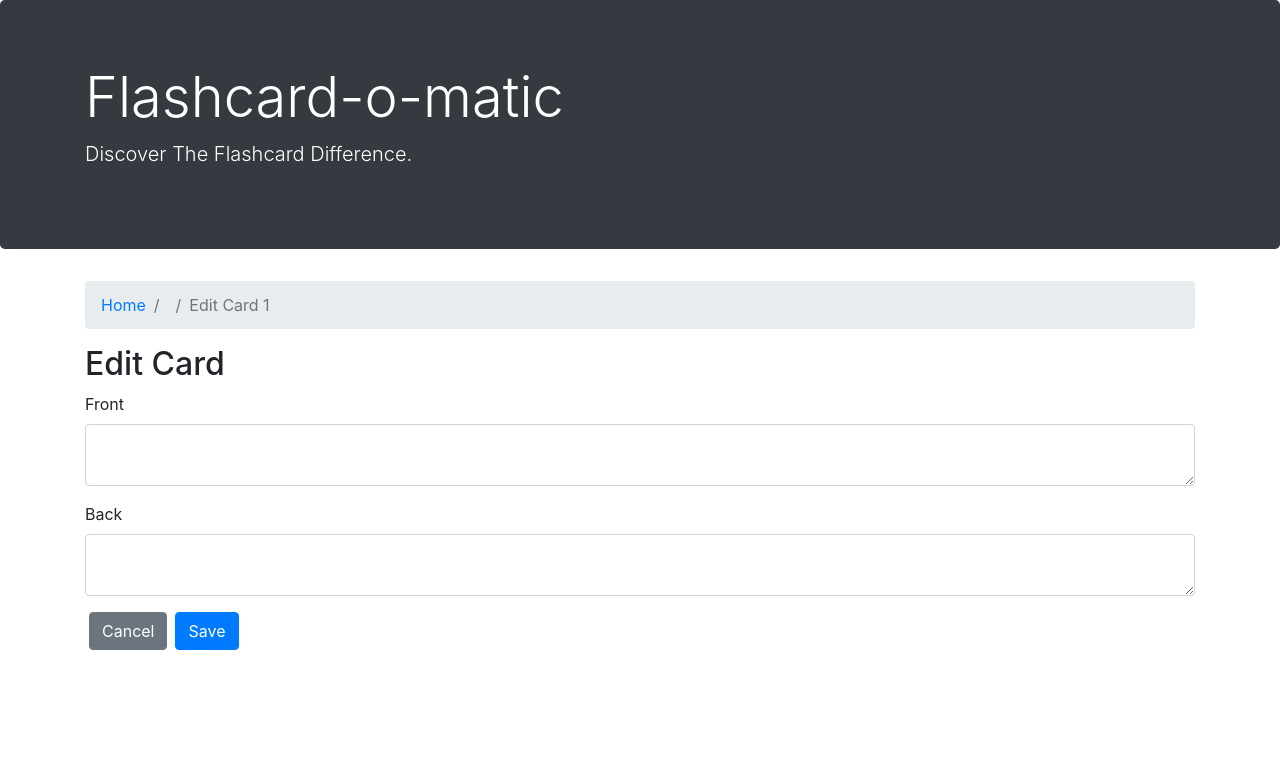
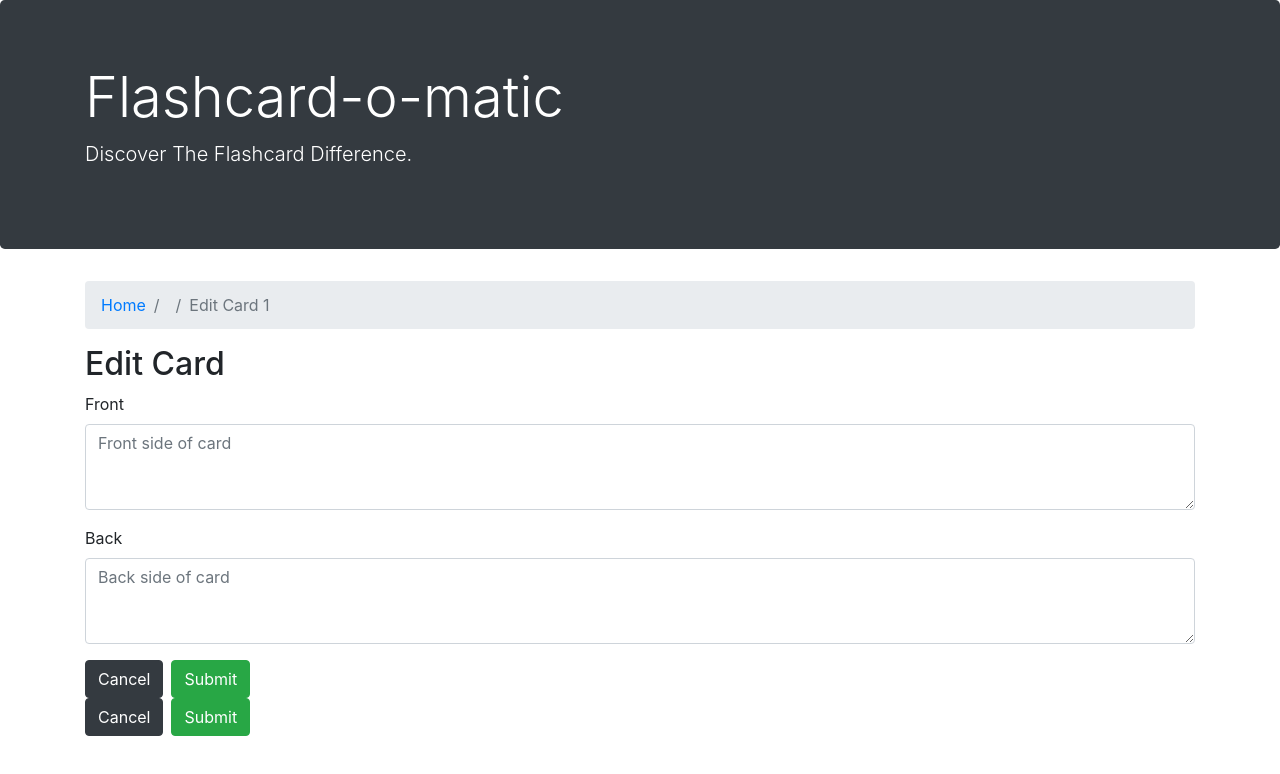
Before and after one commit to MrNarayan/Project_Flashcards, a React (Create React App) app: page /decks/1/cards/1/edit in a window 1280 px wide. Shown: the top 774 px of the page. Built offline with nearby package versions, Linux system fonts and the light colour scheme; no server answers; data requests are answered from the project's data file; a web font is replaced by a local one.

Commit message:
create CardForm.js

```diff
--- a/package.json
+++ b/package.json
@@ -3,8 +3,6 @@
   "version": "0.1.0",
   "private": true,
   "dependencies": {
-    "@fortawesome/free-solid-svg-icons": "^6.4.2",
-    "@fortawesome/react-fontawesome": "^0.2.0",
     "@testing-library/jest-dom": "^4.2.4",
     "@testing-library/react": "^9.5.0",
     "@testing-library/user-event": "^7.2.1",
--- a/src/components/AddCard.js
+++ b/src/components/AddCard.js
@@ -1,6 +1,7 @@
 import React, { useState, useEffect } from "react";
 import { Link, useHistory, useParams } from "react-router-dom";
 import { createCard, readDeck } from "../utils/api/index";
+import CardForm from "./CardForm";
 
 function AddCard() {
     const { deckId } = useParams();
@@ -49,10 +50,6 @@ function AddCard() {
         return response;
     }
 
-    async function handleDone() {
-        history.push(`/decks/${deckId}`);
-    }
-
     return (
         <div>
             <ol className="breadcrumb">
@@ -64,39 +61,12 @@ function AddCard() {
                 </li>
                 <li className="breadcrumb-item active">Add Card</li>
             </ol>
+            <h2>{deck.name}: Add Card</h2>
             <form onSubmit={handleSubmit}>
-                <h2>{deck.name}: Add Card</h2>
-                <div className="form-group">
-                    <label>Front</label>
-                    <textarea
-                        id="front"
-                        name="front"
-                        className="form-control"
-                        onChange={handleChange}
-                        type="text"
-                        value={newCard.front}
-                    />
-                </div>
-                <div className="form-group">
-                    <label>Back</label>
-                    <textarea
-                        id="back"
-                        name="back"
-                        className="form-control"
-                        onChange={handleChange}
-                        type="text"
-                        value={newCard.back}
-                    />
-                </div>
-                <button
-                    className="btn btn-secondary mx-1"
-                    onClick={() => handleDone()}
-                >
-                    Done
-                </button>
-                <button className="btn btn-primary mx-1" type="submit">
-                    Save
-                </button>
+                <CardForm
+                    card={newCard}
+                    handleChange={handleChange}
+                />
             </form>
         </div>
     );
--- /dev/null
+++ b/src/components/CardForm.js
@@ -0,0 +1,49 @@
+import React from "react";
+import {useHistory} from "react-router-dom";
+
+// Component to be used in both the Add Card and Edit Card Screens
+
+function CardForm({ card, handleChange, deckId}) {
+    const history = useHistory();
+
+  return (
+    <div>
+      <div className="form-group">
+        <label htmlFor="cardFront">Front</label>
+        <textarea
+          id="cardFront"
+          name="cardFront"
+          className="form-control"
+          placeholder="Front side of card"
+          rows="3"
+          onChange={handleChange}
+          value={card.front}
+        />
+      </div>
+      <div className="form-group">
+        <label htmlFor="cardBack">Back</label>
+        <textarea
+          id="cardBack"
+          name="cardBack"
+          className="form-control"
+          placeholder="Back side of card"
+          rows="3"
+          onChange={handleChange}
+          value={card.back}
+        />
+      </div>
+        <button
+            type="button"
+            className="btn btn-dark mr-2"
+            onClick={() => history.push(`/decks/${deckId}`)}
+        >
+            Cancel
+        </button>
+        <button type="submit" className="btn btn-success">
+            Submit
+        </button>
+    </div>
+  );
+}
+
+export default CardForm;
--- a/src/components/Deck.js
+++ b/src/components/Deck.js
@@ -115,10 +115,8 @@ function Deck() {
                         </button>
                         <button
                             onClick={() => handleDeleteDeck(deck)}
-                            className="btn btn-danger mx-1"
-                        >
-                            Delete
-                        </button>
+                            className="btn btn-danger mx-1 oi oi-trash"
+                        />
                     </div>
                 </div>
                 <h1>Cards</h1>
--- a/src/components/DeckList.js
+++ b/src/components/DeckList.js
@@ -1,8 +1,6 @@
 import React, { useState, useEffect } from "react";
 import { listDecks, deleteDeck } from "../utils/api/index";
 import { useHistory } from "react-router-dom";
-import { FontAwesomeIcon } from "@fortawesome/react-fontawesome";
-import { faTrash } from "@fortawesome/free-solid-svg-icons";
 
 function DeckList() {
     const history = useHistory();
@@ -78,11 +76,9 @@ function DeckList() {
                                 </button>
                                 <button
                                     type="button"
-                                    className="btn btn-danger mx-1"
+                                    className="btn btn-danger mx-1 oi oi-trash"
                                     onClick={() => handleDelete(deck)}
-                                >
-                                    <FontAwesomeIcon icon={faTrash} />
-                                </button>
+                                />
                             </div>
                         </div>
                     );
--- a/src/components/EditCard.js
+++ b/src/components/EditCard.js
@@ -1,6 +1,7 @@
 import React, { useState, useEffect } from "react";
 import { Link, useHistory, useParams } from "react-router-dom";
 import { readCard, readDeck, updateCard } from "../utils/api/index";
+import CardForm from "./CardForm";
 
 function EditCard() {
     const { deckId, cardId } = useParams();
@@ -17,8 +18,8 @@ function EditCard() {
         deckId: "",
     };
 
-    const [card, setCard] = useState({});
-    const [deck, setDeck] = useState({});
+    const [card, setCard] = useState({initialCardState});
+    const [deck, setDeck] = useState({initialDeckState});
 
     useEffect(() => {
         async function fetchData() {
@@ -59,10 +60,6 @@ function EditCard() {
         return response;
     }
 
-    async function handleCancel() {
-        history.push(`/decks/${deckId}`);
-    }
-
     return (
         <div>
             <ol className="breadcrumb">
@@ -74,38 +71,21 @@ function EditCard() {
                 </li>
                 <li className="breadcrumb-item active">Edit Card {cardId}</li>
             </ol>
+            <h2>Edit Card</h2>
             <form onSubmit={handleSubmit}>
-                <h2>Edit Card</h2>
-                <div className="form-group">
-                    <label>Front</label>
-                    <textarea
-                        id="front"
-                        name="front"
-                        className="form-control"
-                        onChange={handleChange}
-                        type="text"
-                        value={card.front}
-                    />
-                </div>
-                <div className="form-group">
-                    <label>Back</label>
-                    <textarea
-                        id="back"
-                        name="back"
-                        className="form-control"
-                        onChange={handleChange}
-                        type="text"
-                        value={card.back}
-                    />
-                </div>
+                <CardForm
+                    card={card}
+                    handleChange={handleChange}
+                />
                 <button
-                    className="btn btn-secondary mx-1"
-                    onClick={() => handleCancel()}
+                    type="button"
+                    className="btn btn-dark mr-2"
+                    onClick={() => history.push(`/decks/${deckId}`)}
                 >
                     Cancel
                 </button>
-                <button className="btn btn-primary mx-1" type="submit">
-                    Save
+                <button type="submit" className="btn btn-success">
+                    Submit
                 </button>
             </form>
         </div>
```
